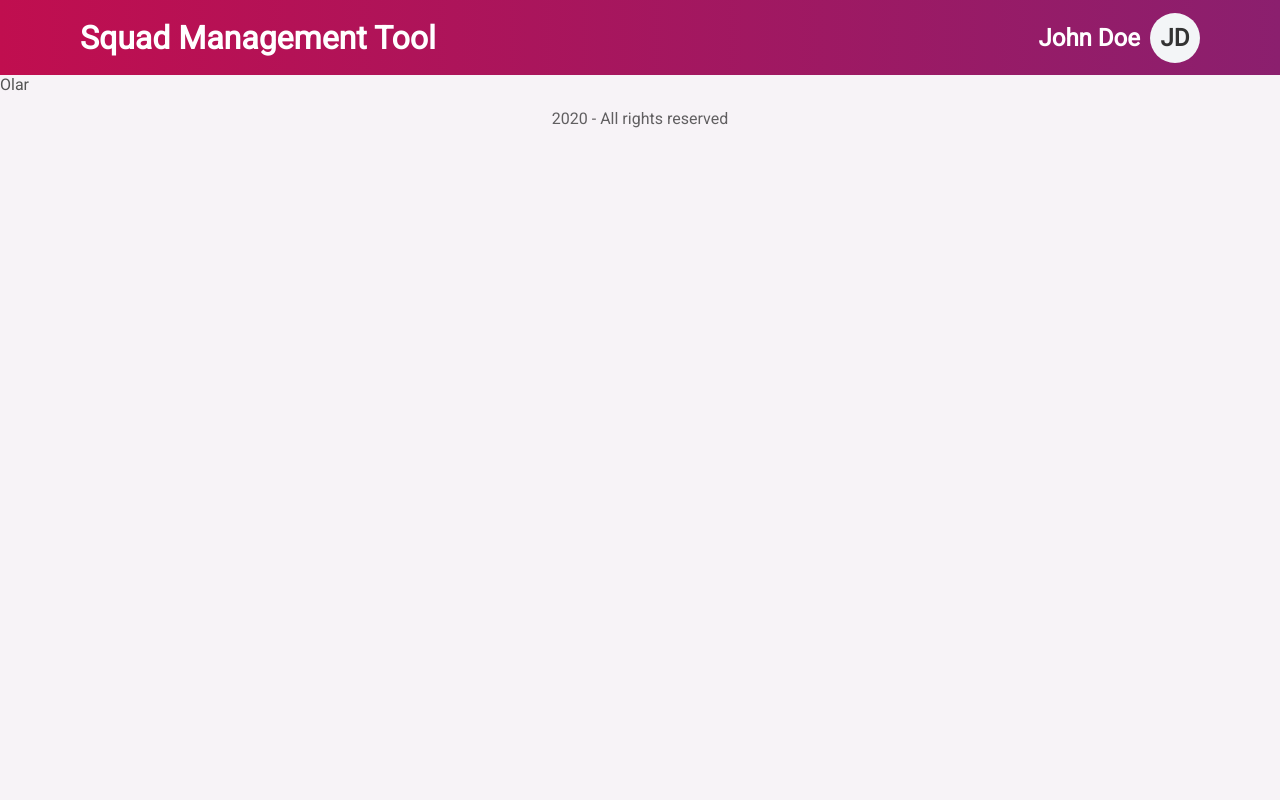
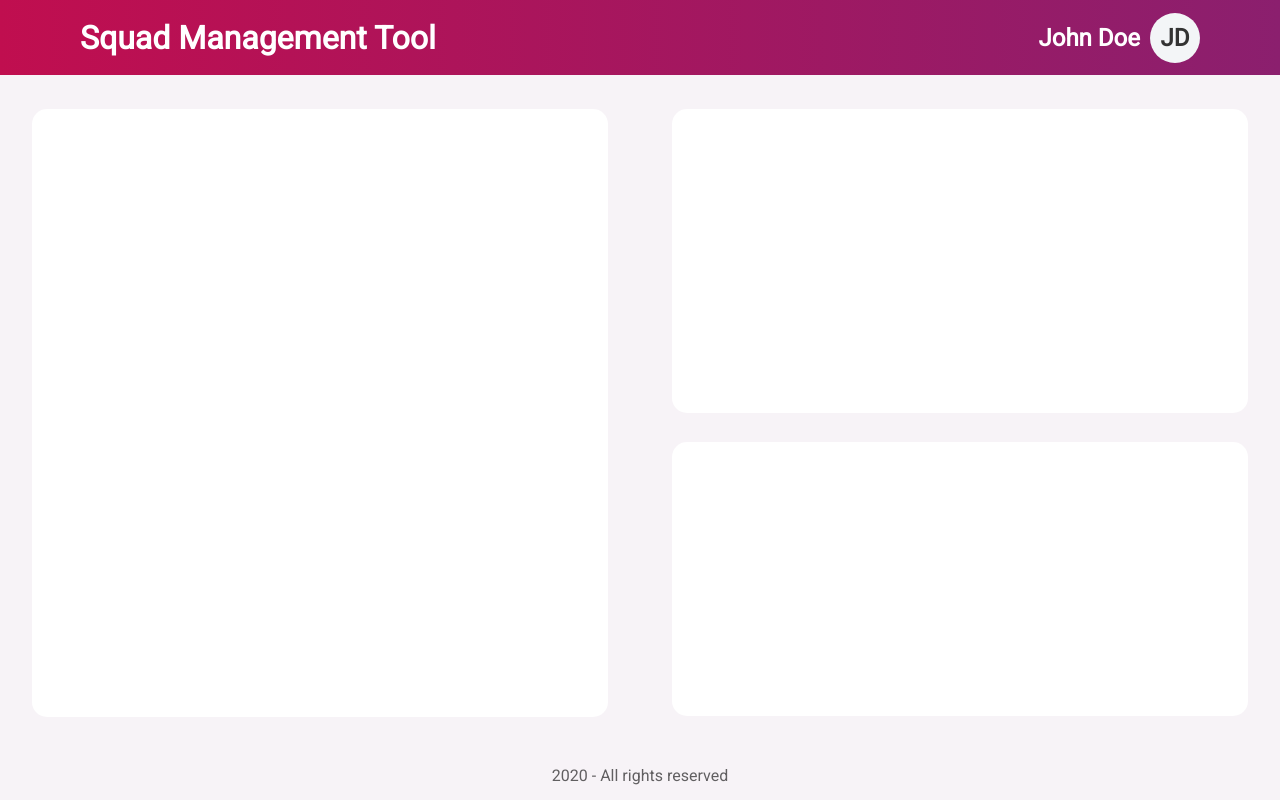
Before and after one commit to tarfao/venturus_teste, a React (Create React App) app: page / in a window 1280 px wide. Built offline with nearby package versions, Linux system fonts and the light colour scheme.

Commit message:
adicionando containers para os componentes

```diff
--- a/src/index.css
+++ b/src/index.css
@@ -7,4 +7,80 @@ body {
   margin: 0;
   background-color: #f7f3f7;
   color: #545454;
+  height: 100vh;
 }
+
+#root{
+  height: inherit;
+}
+
+.content{
+  height: calc(100% - 75px - 49px);
+  display: flex;
+  justify-content: space-around;
+  align-items: center;
+}
+
+@media(max-width: 600px){
+  div.content{
+    flex-direction: column;
+    height: 100%;
+    width: 100%;
+    margin-top: 10px;
+  }
+
+  div.my-teams-container{
+    width: 80%;
+    height: 100%;
+    margin-bottom: 20px;
+  }
+
+  div.top5-most-less-picked-container{
+    width: 100%;
+    height: 100%;
+    display: flex;
+    flex-direction: column;
+    justify-content: center;
+    align-items: center;
+  }
+
+  div.top5-container{
+    width: 80%;
+    height: 100%;
+    margin-bottom: 20px;
+  }
+
+  div.moss-less-picked-container{
+    width: 80%;
+    height: 100%;
+    margin-top: 0;
+  }
+}
+
+.my-teams-container{
+  width: 45%;
+  height: 90%;
+  background-color: #fff;
+  border-radius: 15px;
+}
+
+.top5-most-less-picked-container{
+  width: 45%;
+  height: 90%;
+  border-radius: 15px;
+}
+
+.top5-container{
+  background-color: #fff;
+  width: 100%;
+  height: 50%;
+  border-radius: inherit;
+}
+
+.moss-less-picked-container{
+  background-color: #fff;
+  width: 100%;;
+  height: 45%;
+  border-radius: inherit;
+  margin-top: 5%;
+}
--- a/src/index.js
+++ b/src/index.js
@@ -5,7 +5,19 @@ import './index.css';
 
 ReactDOM.render(
   <ContainerNavFooter>
-    <div>Olar</div>
+    <div className='content'>
+      <div className='my-teams-container'>
+
+      </div>
+      <div className='top5-most-less-picked-container'>
+        <div className='top5-container'>
+
+        </div>
+        <div className='moss-less-picked-container'>
+
+        </div>
+      </div>
+    </div>
   </ContainerNavFooter>,
   document.getElementById('root')
 );
```
